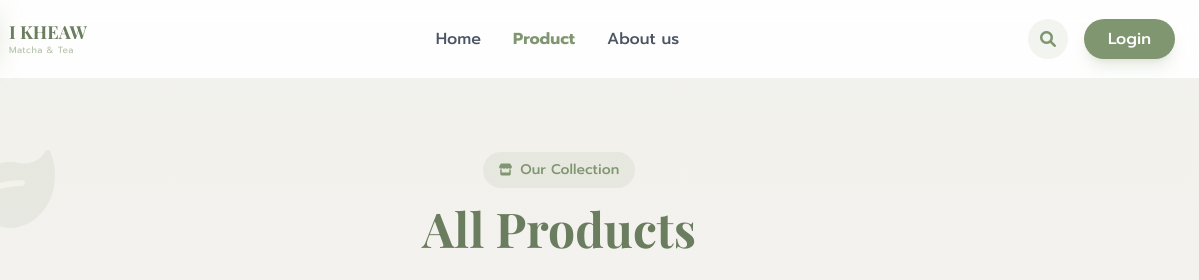
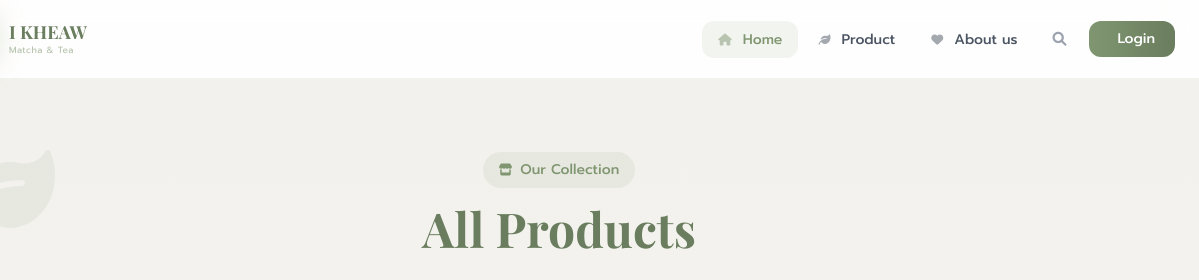
Before and after one commit to Kanomu88/Web_thongfah, a website: page frontend/views/product.html in a window 1280 px wide. Shown: the top 280 px of the page, 81-1280 px from the left. Drawn offline with nearby package versions, Linux system fonts and the light colour scheme.

```diff
--- a/frontend/views/product.html
+++ b/frontend/views/product.html
@@ -92,28 +92,42 @@
                 </a>
 
                 <!-- Desktop Menu -->
-                <ul class="hidden md:flex items-center gap-8">
-                    <li><a href="../views/index.html"
-                            class="text-gray-600 hover:text-matcha font-medium transition-colors">Home</a></li>
-                    <li><a href="../views/product.html" class="text-matcha font-bold transition-colors">Product</a></li>
-                    <li><a href="../views/about.html"
-                            class="text-gray-600 hover:text-matcha font-medium transition-colors">About
-                            us</a></li>
+                <ul class="hidden md:flex items-center gap-1">
+                    <li>
+                        <a href="../views/index.html"
+                            class="px-4 py-2 text-matcha text-sm font-medium bg-matcha/10 rounded-xl">
+                            <i class="fas fa-home text-xs mr-1.5 opacity-50"></i>
+                            Home
+                        </a>
+                    </li>
+                    <li>
+                        <a href="../views/product.html"
+                            class="px-4 py-2 text-gray-600 text-sm font-medium hover:text-matcha hover:bg-matcha/5 rounded-xl transition-all">
+                            <i class="fas fa-leaf text-xs mr-1.5 opacity-50"></i>
+                            Product
+                        </a>
+                    </li>
+                    <li>
+                        <a href="../views/about.html"
+                            class="px-4 py-2 text-gray-600 text-sm font-medium hover:text-matcha hover:bg-matcha/5 rounded-xl transition-all">
+                            <i class="fas fa-heart text-xs mr-1.5 opacity-50"></i>
+                            About us
+                        </a>
+                    </li>
+                    <li class="ml-1">
+                        <a href="../views/search.html"
+                            class="flex items-center justify-center w-9 h-9 text-gray-400 hover:text-matcha hover:bg-matcha/10 rounded-xl transition-all">
+                            <i class="fas fa-search text-sm"></i>
+                        </a>
+                    </li>
+                    <li class="ml-2">
+                        <a href="../views/login.html"
+                            class="inline-flex items-center gap-2 bg-gradient-to-r from-matcha to-matcha-dark text-white px-5 py-2 rounded-xl text-sm font-medium hover:shadow-lg hover:-translate-y-0.5 transition-all">
+                            <i class="fas fa-sparkles text-xs"></i>
+                            Login
+                        </a>
+                    </li>
                 </ul>
-
-                <!-- Right Actions -->
-                <div class="flex items-center gap-4">
-                    <a href="../views/search.html"
-                        class="w-10 h-10 rounded-full bg-matcha/10 text-matcha flex items-center justify-center hover:bg-matcha hover:text-white transition-all">
-                        <i class="fas fa-search"></i>
-                    </a>
-                    <a href="../views/login.html"
-                        class="hidden md:inline-flex px-6 py-2 bg-matcha text-white rounded-full font-medium shadow-lg shadow-matcha/20 hover:bg-matcha-dark hover:-translate-y-0.5 transition-all">
-                        Login
-                    </a>
-                </div>
-            </div>
-        </nav>
     </header>
 
     <!-- Spacer for fixed navbar -->
```
Also changed, not shown: frontend/views/productdetail.html (+35 -22 lines).
